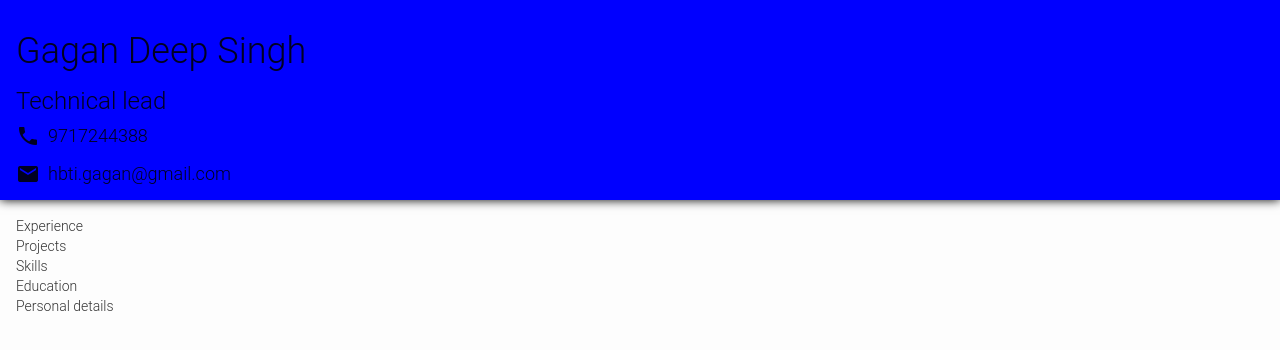
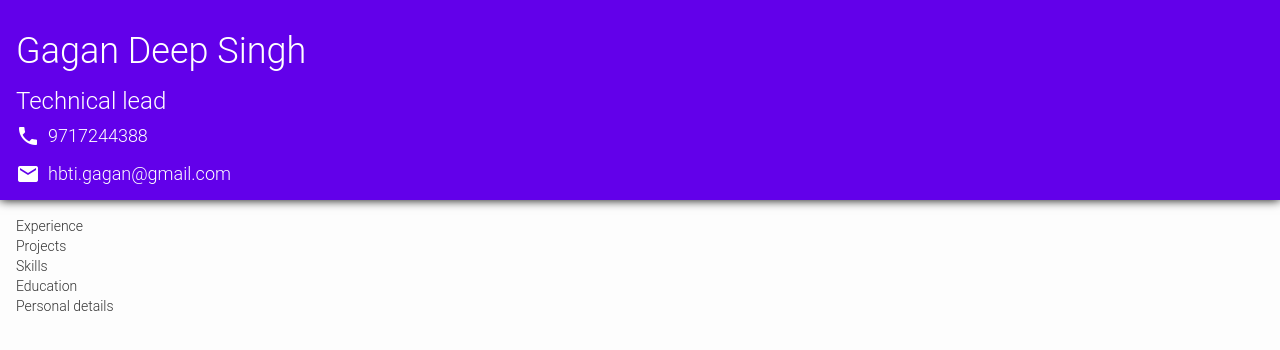
Before and after one commit to invingagan1/invingagan1.github.io, a website: page index.html in a window 1280 px wide. Drawn offline with Linux system fonts and the light colour scheme.

Commit message:
color modified

```diff
--- a/css/app.css
+++ b/css/app.css
@@ -1,7 +1,7 @@
 .headerPanel{
-    background: rgba(0,0,255,1);
+    background: #6200ea;
     height: 200px;
-    color:rgba(0,0,0,0.87);
+    color:#FFFFFF;
     padding:16px;
     box-shadow: 0 0 10px #000;
     position: fixed;
```
